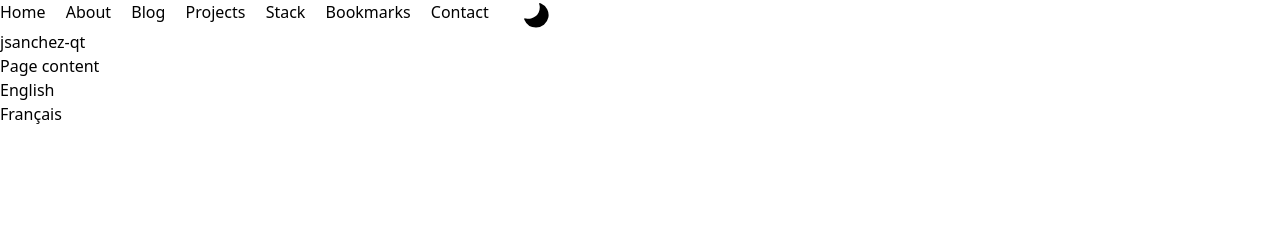
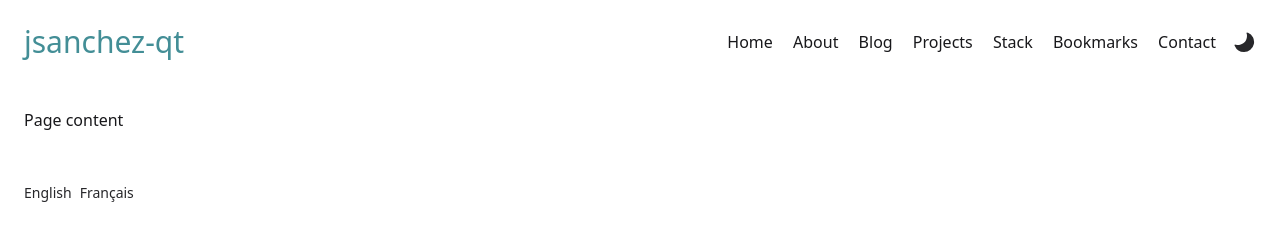
Before and after one commit to jsanchez-qt/jsanchez-qt.github.io, an Astro site: page / in a window 1280 px wide. Built offline with nearby package versions, Linux system fonts and the light colour scheme; Astro itself is replaced by a stand-in of ours.

Commit message:
feat(tailwind): primary color applied

```diff
--- a/src/components/molecules/language-picker.astro
+++ b/src/components/molecules/language-picker.astro
@@ -6,11 +6,16 @@ const lang = getLangFromUrl(Astro.url);
 const route = useRoute(lang);
 ---
 
-<ul>
+<ul class="flex flew-row space-x-2">
   {
     Object.entries(languages).map(([lang, label]) => (
       <li>
-        <a href={route("/", lang)}>{label}</a>
+        <a
+          class="text-sm text-zinc-800 dark:text-zinc-400"
+          href={route("/", lang)}
+        >
+          {label}
+        </a>
       </li>
     ))
   }
--- a/src/components/molecules/theme-picker.astro
+++ b/src/components/molecules/theme-picker.astro
@@ -3,17 +3,15 @@
 ---
 
 <button id="theme-toggle">
-  <svg width="30px" xmlns="http://www.w3.org/2000/svg" viewBox="0 0 24 24">
+  <svg class="w-6" xmlns="http://www.w3.org/2000/svg" viewBox="0 0 24 24">
     <!-- Sun Icon -->
     <path
-      class="hidden dark:block"
-      fill="white"
+      class="hidden dark:block fill-amber-400"
       d="M12 17.5a5.5 5.5 0 1 0 0-11 5.5 5.5 0 0 0 0 11zm0 1.5a7 7 0 1 0 0-14 7 7 0 0 0 0 14zm12-7a.8.8 0 0 1-.8.8h-2.4a.8.8 0 0 1 0-1.6h2.4a.8.8 0 0 1 .8.8zM4 12a.8.8 0 0 1-.8.8H.8a.8.8 0 0 1 0-1.6h2.5a.8.8 0 0 1 .8.8zm16.5-8.5a.8.8 0 0 1 0 1l-1.8 1.8a.8.8 0 0 1-1-1l1.7-1.8a.8.8 0 0 1 1 0zM6.3 17.7a.8.8 0 0 1 0 1l-1.7 1.8a.8.8 0 1 1-1-1l1.7-1.8a.8.8 0 0 1 1 0zM12 0a.8.8 0 0 1 .8.8v2.5a.8.8 0 0 1-1.6 0V.8A.8.8 0 0 1 12 0zm0 20a.8.8 0 0 1 .8.8v2.4a.8.8 0 0 1-1.6 0v-2.4a.8.8 0 0 1 .8-.8zM3.5 3.5a.8.8 0 0 1 1 0l1.8 1.8a.8.8 0 1 1-1 1L3.5 4.6a.8.8 0 0 1 0-1zm14.2 14.2a.8.8 0 0 1 1 0l1.8 1.7a.8.8 0 0 1-1 1l-1.8-1.7a.8.8 0 0 1 0-1z"
     ></path>
     <!-- Moon Icon -->
     <path
-      class="block dark:hidden"
-      fill="black"
+      class="block dark:hidden fill-zinc-800"
       d="M16.5 6A10.5 10.5 0 0 1 4.7 16.4 8.5 8.5 0 1 0 16.4 4.7l.1 1.3zm-1.7-2a9 9 0 0 1 .2 2 9 9 0 0 1-11 8.8 9.4 9.4 0 0 1-.8-.3c-.4 0-.8.3-.7.7a10 10 0 0 0 .3.8 10 10 0 0 0 9.2 6 10 10 0 0 0 4-19.2 9.7 9.7 0 0 0-.9-.3c-.3-.1-.7.3-.6.7a9 9 0 0 1 .3.8z"
     ></path>
   </svg>
--- a/src/components/organisms/footer.astro
+++ b/src/components/organisms/footer.astro
@@ -2,6 +2,6 @@
 import LanguagePicker from "src/components/molecules/language-picker.astro";
 ---
 
-<footer>
+<footer class="p-2 sm:p-4 md:p-6">
   <LanguagePicker />
 </footer>
--- a/src/components/organisms/header.astro
+++ b/src/components/organisms/header.astro
@@ -6,8 +6,13 @@ const lang = getLangFromUrl(Astro.url);
 const t = useTranslations(lang);
 ---
 
-<div class="flex flex-row space-x-8">
-  <nav class="space-x-4">
+<div
+  class="flex flex-row p-2 sm:p-4 md:p-6 space-x-8 items-center place-content-between"
+>
+  <h1 class="text-primary-500 text-3xl">jsanchez-qt</h1>
+
+  <space class="flex flex-row space-x-4">
+    <nav class="space-x-4 text-zinc-900 dark:text-zinc-100">
       <a href="#">{t("nav.home")}</a>
       <a href="#">{t("nav.about")}</a>
       <a href="#">{t("nav.blog")}</a>
@@ -18,4 +23,5 @@ const t = useTranslations(lang);
     </nav>
 
     <ThemePicker />
+  </space>
 </div>
--- a/src/layouts/layout.astro
+++ b/src/layouts/layout.astro
@@ -13,9 +13,8 @@ const lang = getLangFromUrl(Astro.url);
     <meta name="viewport" content="width=device-width, initial-scale=1" />
     <SeoHeader />
   </head>
-  <body class="bg-white dark:bg-black text-black dark:text-white">
+  <body class="bg-white dark:bg-zinc-900">
     <Header />
-    <h1>jsanchez-qt</h1>
     <article>
       <slot />
     </article>
--- a/src/pages/index.astro
+++ b/src/pages/index.astro
@@ -7,5 +7,7 @@ const t = useTranslations(lang);
 ---
 
 <Layout>
-  <h1>{t("pages.home.content")}</h1>
+  <div class="p-2 sm:p-4 md:p-6">
+    <h1 class="text-zinc-900 dark:text-zinc-100">{t("pages.home.content")}</h1>
+  </div>
 </Layout>
--- a/tailwind.config.mjs
+++ b/tailwind.config.mjs
@@ -3,7 +3,23 @@ export default {
   content: ["./src/**/*.{astro,html,js,jsx,md,mdx,svelte,ts,tsx,vue}"],
   darkMode: "class",
   theme: {
-    extend: {},
+    extend: {
+      colors: {
+        primary: {
+          50: "#f2f9f9",
+          100: "#ddeff0",
+          200: "#bfe0e2",
+          300: "#92cace",
+          400: "#5faab1",
+          500: "#438e96",
+          600: "#3b757f",
+          700: "#356169",
+          800: "#325158",
+          900: "#2d464c",
+          950: "#1a2c32",
+        },
+      },
+    },
   },
   plugins: [],
 };
```
Lines whose indentation alone changed are shown as unchanged.
